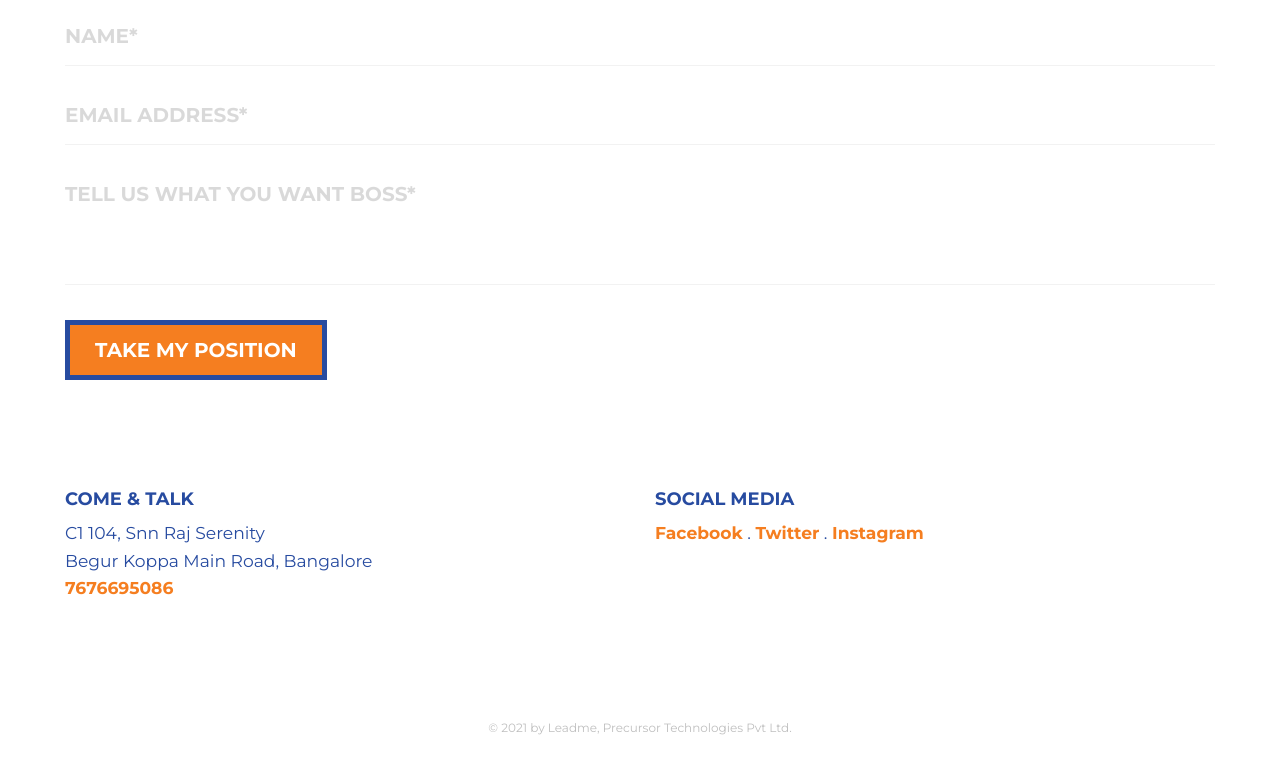
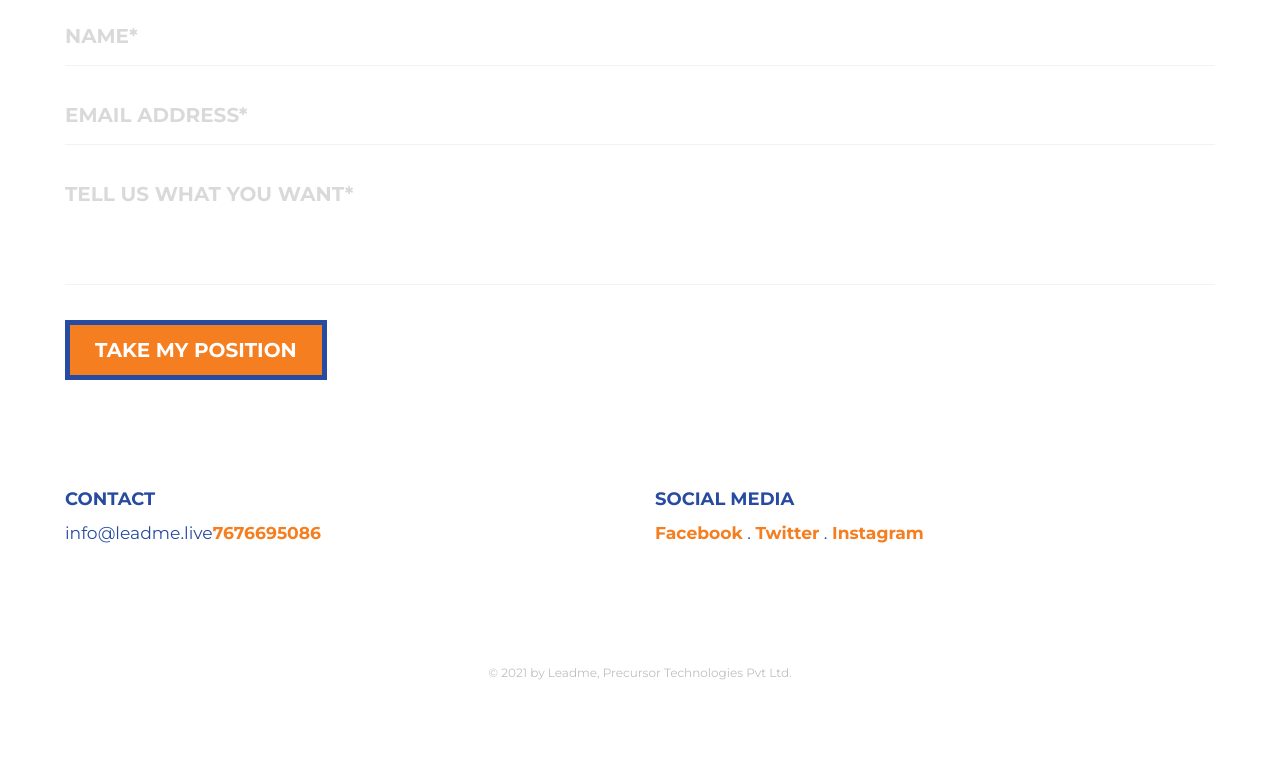
Before and after one commit to 3NCRY9T3R/Leadme, a plain HTML site: page index.html in a window 1280 px wide. Shown: the part 1619-2393 px from the top of the page. Drawn offline with Linux system fonts and the light colour scheme.

Commit message:
Update index.html

```diff
--- a/index.html
+++ b/index.html
@@ -230,7 +230,7 @@
 				                                <!-- Message -->
 				                                <div class="col-12">
 				                                    <div class="form-group">
-				                                        <textarea id="message" class="form textarea form-control" placeholder="Tell us what you want boss*" onfocus="this.placeholder = ''" onblur="this.placeholder = 'Tell us what you want boss*'" name="message" data-parsley-trigger="keyup" data-parsley-minlength="20" data-parsley-maxlength="100" data-parsley-minlength-message="20 characters minimum please." data-parsley-validation-threshold="8" data-parsley-required-message="Tell us what you need." required=""></textarea>
+				                                        <textarea id="message" class="form textarea form-control" placeholder="Tell us what you want*" onfocus="this.placeholder = ''" onblur="this.placeholder = 'Tell us what you want boss*'" name="message" data-parsley-trigger="keyup" data-parsley-minlength="20" data-parsley-maxlength="100" data-parsley-minlength-message="20 characters minimum please." data-parsley-validation-threshold="8" data-parsley-required-message="Tell us what you need." required=""></textarea>
 				                                    </div>
 				                                </div>
 
@@ -245,8 +245,8 @@
 										<div class="bottom_text">
 											<div class="row">
 												<div class="location col-12 col-sm-6">
-													<h4>Come & Talk</h4>
-													<p class="contact-address">C1 104, Snn Raj Serenity<br>Begur Koppa Main Road, Bangalore<br><a href="tel:66-1254-611" class="link_in_text">7676695086</a></p>
+													<h4>Contact</h4>
+													<p class="contact-address">info@leadme.live<a href="tel:66-1254-611" class="link_in_text">7676695086</a></p>
 												</div>
 
 												<div class="location col-12 col-sm-6">
```
